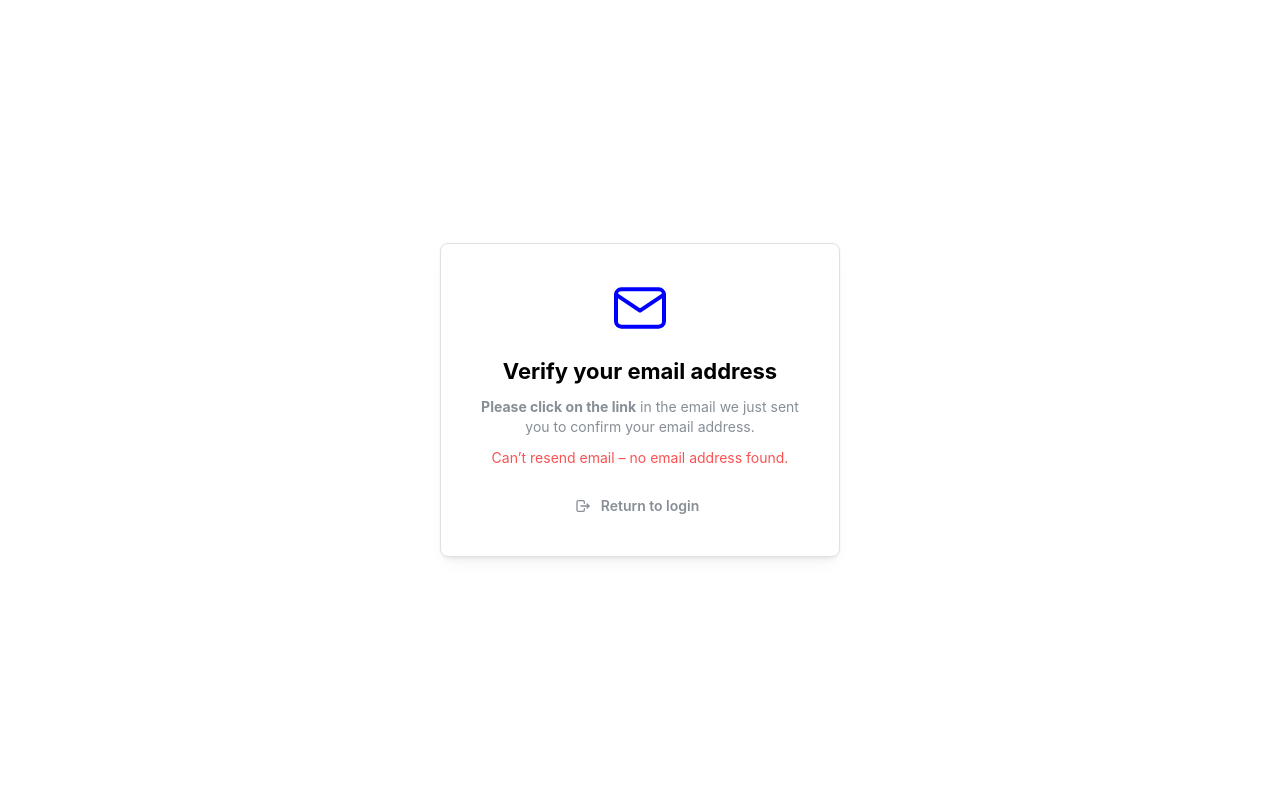
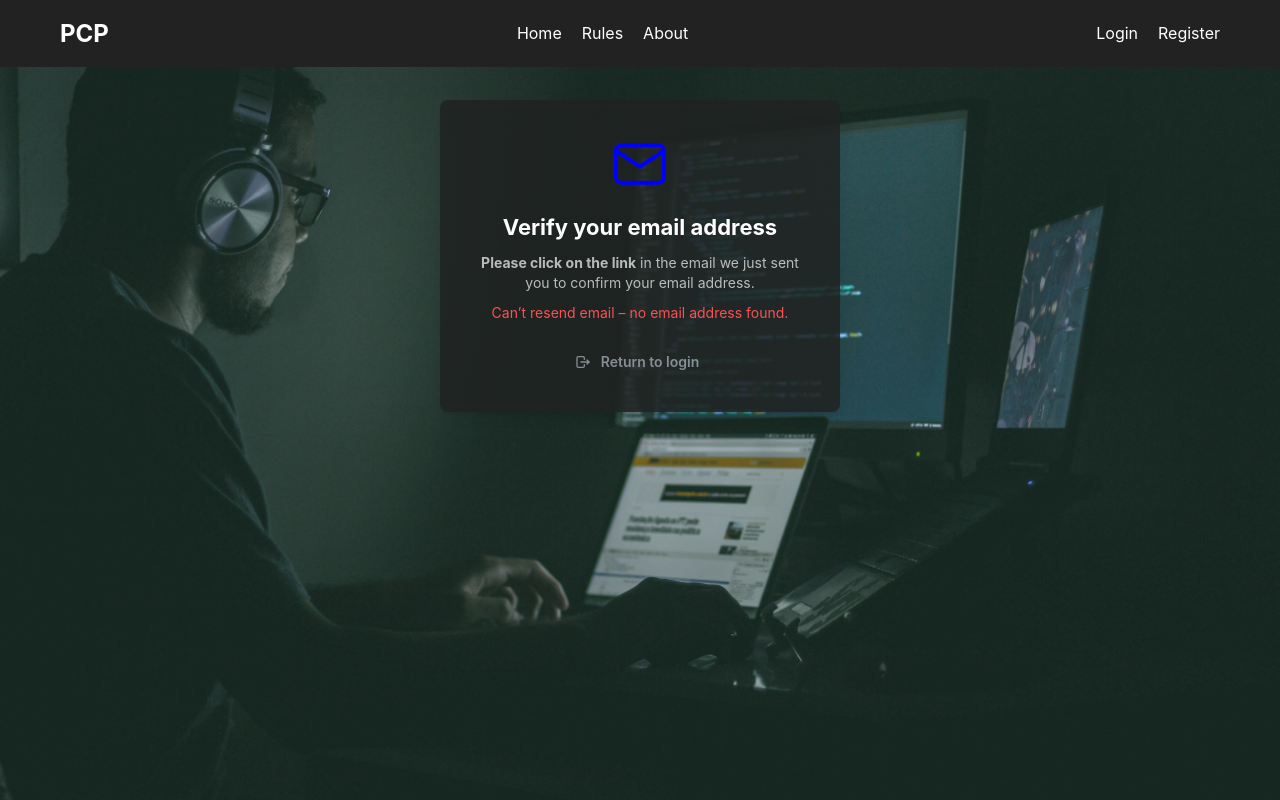
Before and after one commit to PhongTranE/Privacy-Challenge-UI, a React (Vite) app: page /email/verify-account in a window 1280 px wide. Built offline with nearby package versions, Linux system fonts and the light colour scheme; no server answers.

Commit message:
style: Minor UI adjustments

```diff
--- a/src/constants/links.ts
+++ b/src/constants/links.ts
@@ -3,12 +3,17 @@ export const LINKS = {
   RULE: "/rules",
   ABOUT: "/about",
   KEY: "/key",
+
   AUTH: "/auth",
-  EMAIL: "/email",
   LOGIN: "/auth/login",
   REGISTER: "/auth/register",
+  FORGOT_PASSWORD: "/auth/forgot-password",
+
+  EMAIL: "/email",
   VERIFY_ACCOUNT: "/email/verify-account",
-  FORGOT_PASSWORD: "/auth/forgot-password",
   RESET_PASSWORD: "/email/reset-password",
+
+  PROFILE: "/me",
+  CHANGE_PASSWORD: "/me/change-password",
   NOT_FOUND: "*",
 } as const;
--- a/src/layouts/EmailActionLayout.tsx
+++ b/src/layouts/EmailActionLayout.tsx
@@ -1,15 +1,25 @@
-import { Center, Paper } from '@mantine/core';
-import { Outlet } from 'react-router-dom';
-import { IconMail } from '@tabler/icons-react';
+import { Center, Paper } from "@mantine/core";
+import { Outlet } from "react-router-dom";
+import { IconMail } from "@tabler/icons-react";
+import "@/styles/EmailActionLayout.scss";
 export default function EmailActionLayout() {
   return (
-    <Center h="100vh">
-      <Paper radius="md" shadow="sm" p="xl" withBorder w="100%" maw={400}>
-        <Center mb="md">
-          <IconMail size={64} color="blue" stroke={1.5} />
-        </Center>
-        <Outlet />
-      </Paper>
-    </Center>
+    <main className="flex h-screen flex-col items-center justify-center">
+      <section className="email-section">
+        <Paper
+          className="email-modal"
+          radius="md"
+          shadow="sm"
+          p="xl"
+          w="100%"
+          maw={400}
+        >
+          <Center mb="md">
+            <IconMail size={64} color="blue" stroke={1.5} />
+          </Center>
+          <Outlet />
+        </Paper>
+      </section>
+    </main>
   );
 }
--- a/src/pages/auth/email/ActivationPage.tsx
+++ b/src/pages/auth/email/ActivationPage.tsx
@@ -46,7 +46,7 @@ export default function ActivationPage() {
     <Stack align="center" gap="xs">
       <Title order={3}>Verify your email address</Title>
 
-      <Text ta="center" size="sm" c="dimmed">
+      <Text ta="center" size="sm" c="#ffffffb0">
         <strong>Please click on the link</strong> in the email we just sent you
         to confirm your email address.
       </Text>
@@ -55,7 +55,7 @@ export default function ActivationPage() {
         isPending ? (
           <Loader color="blue" />
         ) : cooldown > 0 ? (
-          <Text size="sm" c="dimmed">Resend in {formatTime(cooldown)}</Text>
+          <Text size="sm" c="ffffffb0">Resend in {formatTime(cooldown)}</Text>
         ) : (
           <Anchor onClick={handleResend} c="blue" size="sm">
             Resend Email
--- a/src/pages/auth/email/ResultActivationPage.tsx
+++ b/src/pages/auth/email/ResultActivationPage.tsx
@@ -45,7 +45,7 @@ export default function ResultActivationPage() {
         <Loader color="blue" />
     ) : (
         <>
-        <Text ta="center" size="sm" c="dimmed">
+        <Text ta="center" size="sm" c="white">
             {status === "success"
             ? "Your account has been successfully activated. You may now log in."
             : status === "error"
--- a/src/routes/AppRoutes.tsx
+++ b/src/routes/AppRoutes.tsx
@@ -1,29 +1,29 @@
-import { lazy, Suspense } from "react";
-import { Routes, Route } from "react-router-dom";
-import { LINKS } from "@/constants/links";
-import { Loader } from "@mantine/core";
-import AuthLayout from "@/layouts/AuthLayout";
-import EmailActionLayout from "@/layouts/EmailActionLayout";
+import { lazy, Suspense } from 'react';
+import { Routes, Route } from 'react-router-dom';
+import { LINKS } from '@/constants/links';
+import { Loader } from '@mantine/core';
+import AuthLayout from '@/layouts/AuthLayout';
+import EmailActionLayout from '@/layouts/EmailActionLayout';
 // import ProtectedRoutes from "./ProtectedRoutes";
-import AppLayout from "@/layouts/AppLayout";
+import AppLayout from '@/layouts/AppLayout';
 
 // const AppLayout = lazy(() => import('@/layouts/AppLayout'));
-const HomePage = lazy(() => import("@/pages/HomePage"));
-const RulesPage = lazy(() => import("@/pages/RulesPage"));
-const AboutPage = lazy(() => import("@/pages/AboutPage"));
-const LoginPage = lazy(() => import("@/pages/auth/LoginPage"));
-const RegisterPage = lazy(() => import("@/pages/auth/RegisterPage"));
-const ActivationPage = lazy(() => import("@/pages/auth/email/ActivationPage"));
+const HomePage = lazy(() => import('@/pages/HomePage'));
+const RulesPage = lazy(() => import('@/pages/RulesPage'));
+const AboutPage = lazy(() => import('@/pages/AboutPage'));
+const LoginPage = lazy(() => import('@/pages/auth/LoginPage'));
+const RegisterPage = lazy(() => import('@/pages/auth/RegisterPage'));
+const ActivationPage = lazy(() => import('@/pages/auth/email/ActivationPage'));
 const ForgotPasswordPage = lazy(
-  () => import("@/pages/auth/ForgotPasswordPage")
+  () => import('@/pages/auth/ForgotPasswordPage')
 );
 const ResetPasswordEmailPage = lazy(
-  () => import("@/pages/auth/email/ResetPasswordEmailPage")
+  () => import('@/pages/auth/email/ResetPasswordEmailPage')
 );
 const ResultActivationPage = lazy(
-  () => import("@/pages/auth/email/ResultActivationPage")
+  () => import('@/pages/auth/email/ResultActivationPage')
 );
-const NotFoundPage = lazy(() => import("@/pages/NotFoundPage"));
+const NotFoundPage = lazy(() => import('@/pages/NotFoundPage'));
 
 const AppRoutes: React.FC = () => {
   return (
@@ -37,17 +37,17 @@ const AppRoutes: React.FC = () => {
 
           {/* AuthLayout route */}
           <Route path={LINKS.AUTH} element={<AuthLayout />}>
-            <Route path="login" element={<LoginPage />} />
-            <Route path="register" element={<RegisterPage />} />
-            <Route path="forgot-password" element={<ForgotPasswordPage />} />
+            <Route path='login' element={<LoginPage />} />
+            <Route path='register' element={<RegisterPage />} />
+            <Route path='forgot-password' element={<ForgotPasswordPage />} />
           </Route>
-        </Route>
 
           {/* EmailActionLayout route */}
-        <Route path={LINKS.EMAIL} element={<EmailActionLayout />}>
-          <Route path="verify-account" element={<ActivationPage />} />
-          <Route path="activate" element={<ResultActivationPage />} />
-          <Route path="reset-password" element={<ResetPasswordEmailPage />} />
+          <Route path={LINKS.EMAIL} element={<EmailActionLayout />}>
+            <Route path='verify-account' element={<ActivationPage />} />
+            <Route path='activate' element={<ResultActivationPage />} />
+            <Route path='reset-password' element={<ResetPasswordEmailPage />} />
+          </Route>
         </Route>
 
         {/* 404 */}
--- /dev/null
+++ b/src/styles/EmailActionLayout.scss
@@ -0,0 +1,21 @@
+.email {
+  &-section {
+    width: 100%;
+    /* Adjust height based on header height */
+    height: 100vh;
+    background: url("../assets/bgg.jpg") no-repeat center center/cover; /* Replace 'your-food-image.jpg' with your image file */
+    display: flex;
+    flex-direction: column;
+    justify-content: flex-start;
+    align-items: center;
+    box-sizing: border-box;
+    position: relative;
+    padding: 100px 10px 10px;
+  }
+
+  &-modal {
+    background: #202322de;
+    color: #fff;
+    padding: 10px;
+  }
+}
--- a/src/styles/HomePage.scss
+++ b/src/styles/HomePage.scss
@@ -87,7 +87,7 @@
     padding-left: 0;
     /* Adjust padding-top for the taller header */
     padding-top: 80px; /* Adjust based on stacked header height */
-    height: calc(100vh - 80px); /* Adjust height */
+    // height: calc(100vh - 80px);
   }
 
   .hero-content {
```
